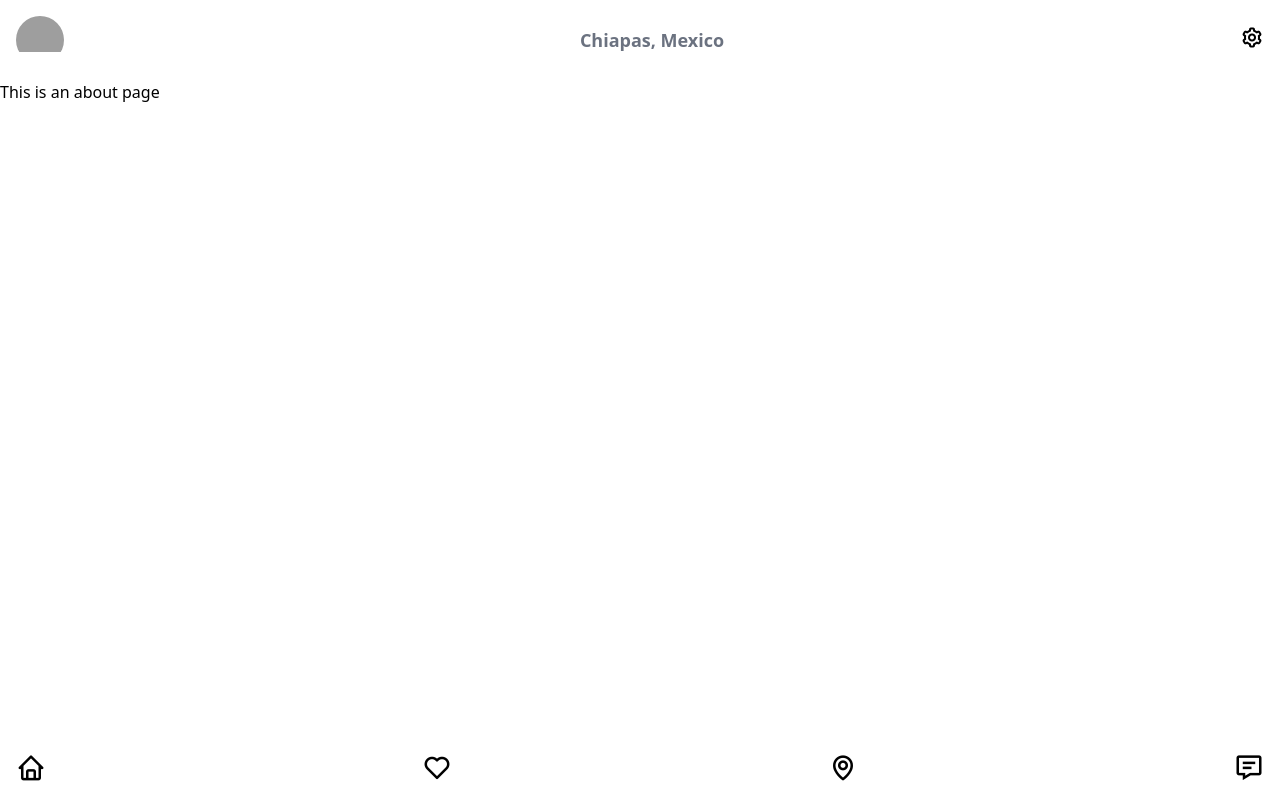
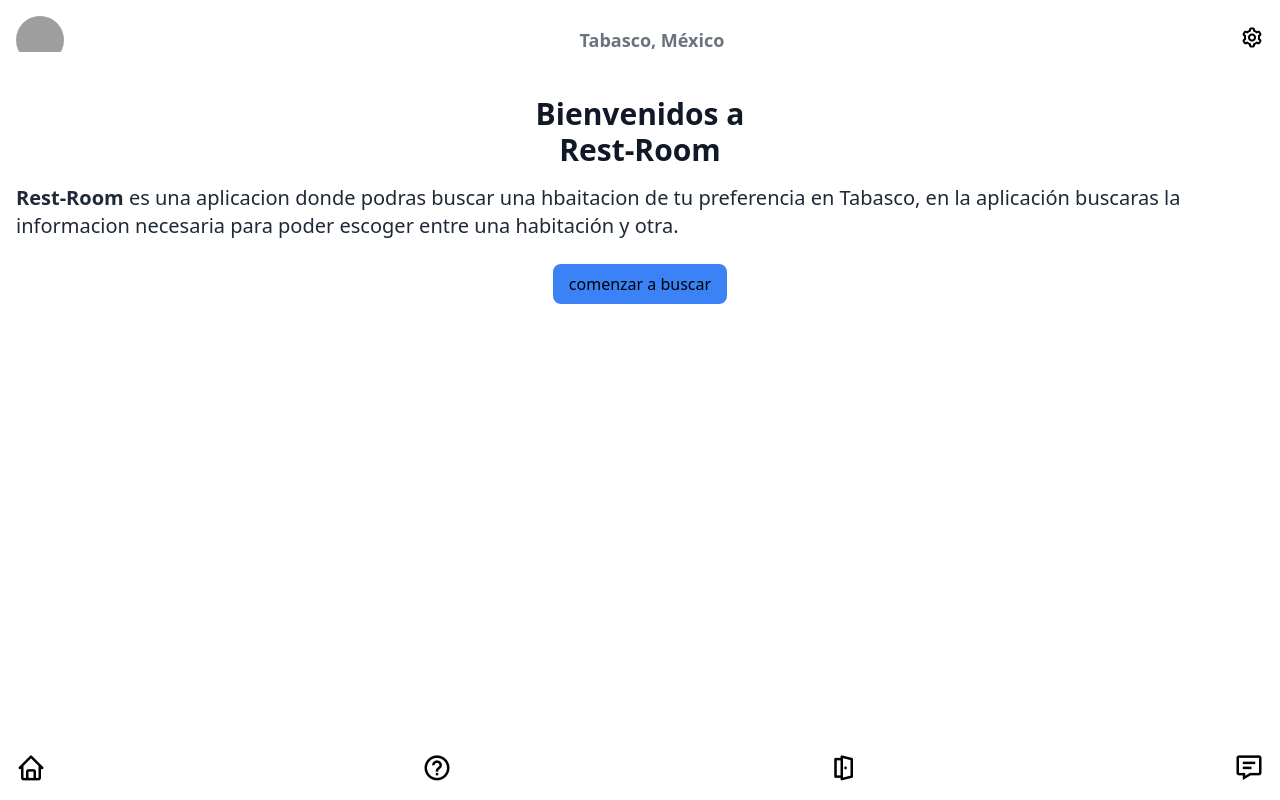
Before and after one commit to hugosanchez99/approom, a Vue app: page /about in a window 1280 px wide. Built offline with nearby package versions, Linux system fonts and the light colour scheme; grey boxes are pictures that could not be loaded.

Commit message:
Creacion vista About

```diff
--- a/src/App.vue
+++ b/src/App.vue
@@ -10,7 +10,7 @@
         </figure>
 
         <div class="">
-          <h2 class="text-lg text-gray-500 font-semibold">Chiapas, Mexico</h2>
+          <h2 class="text-lg text-gray-500 font-semibold">Tabasco, México</h2>
         </div>
 
         <a class="">
@@ -22,8 +22,8 @@
     <div class="fixed h-16 w-full bg-white z-10 bottom-0 ">
       <div class="container group bg-white focus:bg-yellow-600 mx-auto text-lg flex justify-between items-center">
         <router-link class="group focus:bg-gray-600 focus:text-white p-4 text-3xl" to="/"><i class='bx bx-home' ></i></router-link>
-        <router-link class="group focus:bg-gray-600 focus:text-white p-4 text-3xl" to="/likes"><i class='bx bx-heart' ></i></router-link>
-        <router-link class="group focus:bg-gray-600 focus:text-white p-4 text-3xl" to="/map"><i class='bx bx-map' ></i></router-link>
+        <router-link class="group focus:bg-gray-600 focus:text-white p-4 text-3xl" to="/about"><i class='bx bx-help-circle'></i></router-link>
+        <router-link class="group focus:bg-gray-600 focus:text-white p-4 text-3xl" to="/create"><i class='bx bx-door-open' ></i></router-link>
         <router-link class="group focus:bg-gray-600 focus:text-white p-4 text-3xl" to="/message"><i class='bx bx-message-detail' ></i></router-link>
       </div>
     </div>
--- a/src/components/CardApp.vue
+++ b/src/components/CardApp.vue
@@ -2,7 +2,7 @@
     <div class="container mx-auto mt-6 mb-16">
         <div class="p-4 rounded-lg ">
             <figure class="h-52 w-full rounded-lg  relative">
-                <span class="text-sm text-gray-600 font-semibold p-2 m-4 rounded bg-white opacity-75 absolute">Palenque Chiapas</span>
+                <span class="text-sm text-gray-600 font-semibold p-2 m-4 rounded bg-white opacity-75 absolute">Tapijulapa, Tabasco</span>
 
             <div class="absolute -bottom-12 justify-center bg-gray-100 w-full rounded-lg">
                 <h2 class="text-gray-800 font-bold text-center block text-2xl pt-2"> {{title}} </h2>
--- a/src/router/index.js
+++ b/src/router/index.js
@@ -21,7 +21,7 @@ const routes = [
     component: () => import('../views/View.vue')
   },
   {
-    path: '/info',
+    path: '/view/info',
     name: 'Info',
     component: () => import('../views/view/Info.vue')
   }
--- a/src/views/About.vue
+++ b/src/views/About.vue
@@ -1,5 +1,20 @@
 <template>
-  <div class="about">
-    <h1>This is an about page</h1>
+  <div class="container p-4">
+    <h1 class="text-3xl text-gray-900 font-semibold text-center">
+      Bienvenidos a <span class="block font-bold">Rest-Room</span>
+    </h1>
+
+    <p class="text-gray-800 text-xl mt-4">
+      <span class="font-semibold">Rest-Room</span> es una aplicacion donde
+      podras buscar una hbaitacion de tu preferencia en Tabasco, en la
+      aplicación buscaras la informacion necesaria para poder escoger entre una
+      habitación y otra.
+    </p>
+
+    <div class="flex items-center justify-center">
+      <button class="py-2 px-4 my-6 bg-blue-500 rounded-lg hover:bg-blue-800">
+        <router-link to="/"> comenzar a buscar </router-link>
+      </button>
+    </div>
   </div>
 </template>
--- a/src/views/View.vue
+++ b/src/views/View.vue
@@ -11,7 +11,7 @@
       <div class="container p-4 mx-auto bg-white rounded-lg">
           <h2 class="text-lg text-gray-400 font-semibold">
             <i class="bx bx-been-here"></i>
-            Palenque, Chiapas
+            Tapijulapa, Tabasco
           </h2>
 
           <h2 class="text-3xl text-gray-800 font-semibold">Fiesta Inn</h2>
@@ -31,7 +31,7 @@
         </div>
 
         <div class="p-4">
-        <router-link class="group focus:bg-gray-600 focus:text-white p-4 text-3xl" to="/info">
+        <router-link class="group focus:bg-gray-600 focus:text-white p-4 text-3xl" to="/view/info">
           <i class='bx bx-info-circle'></i>
         </router-link>
         <router-view></router-view>
```
